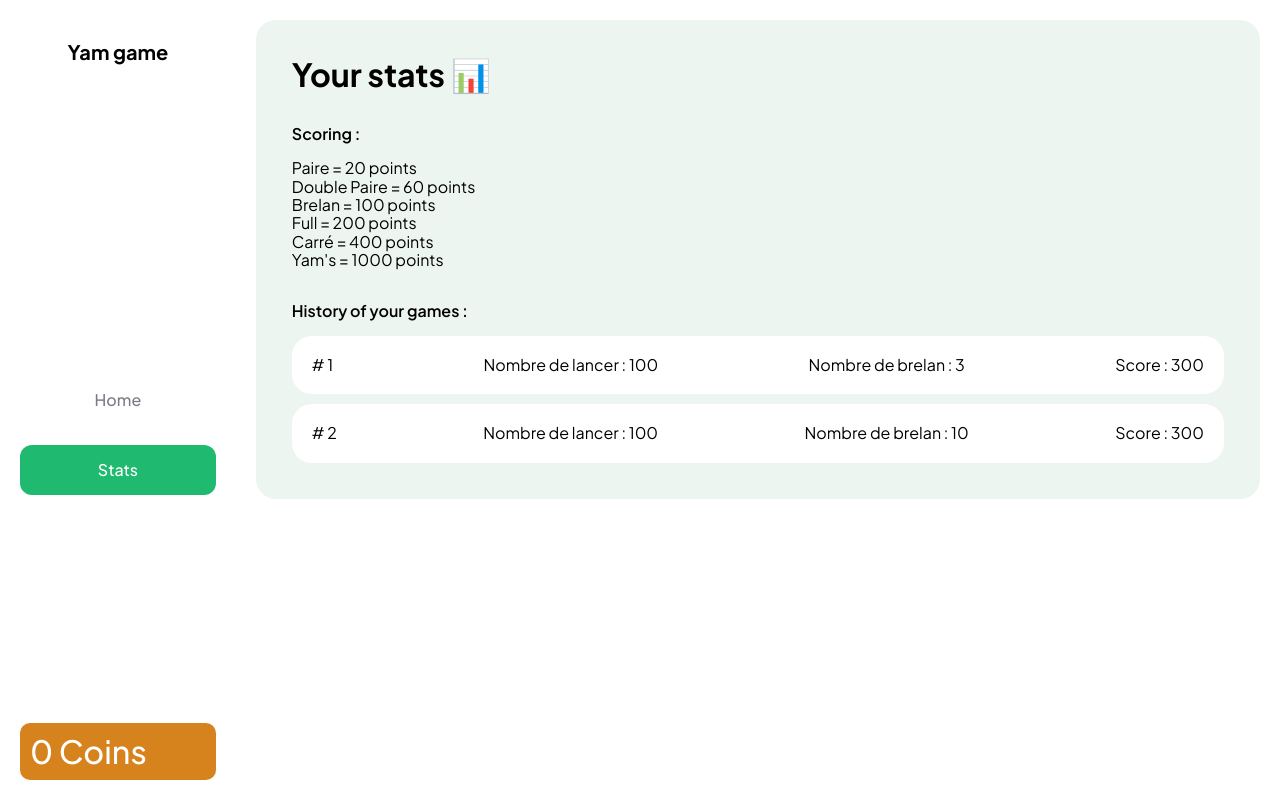
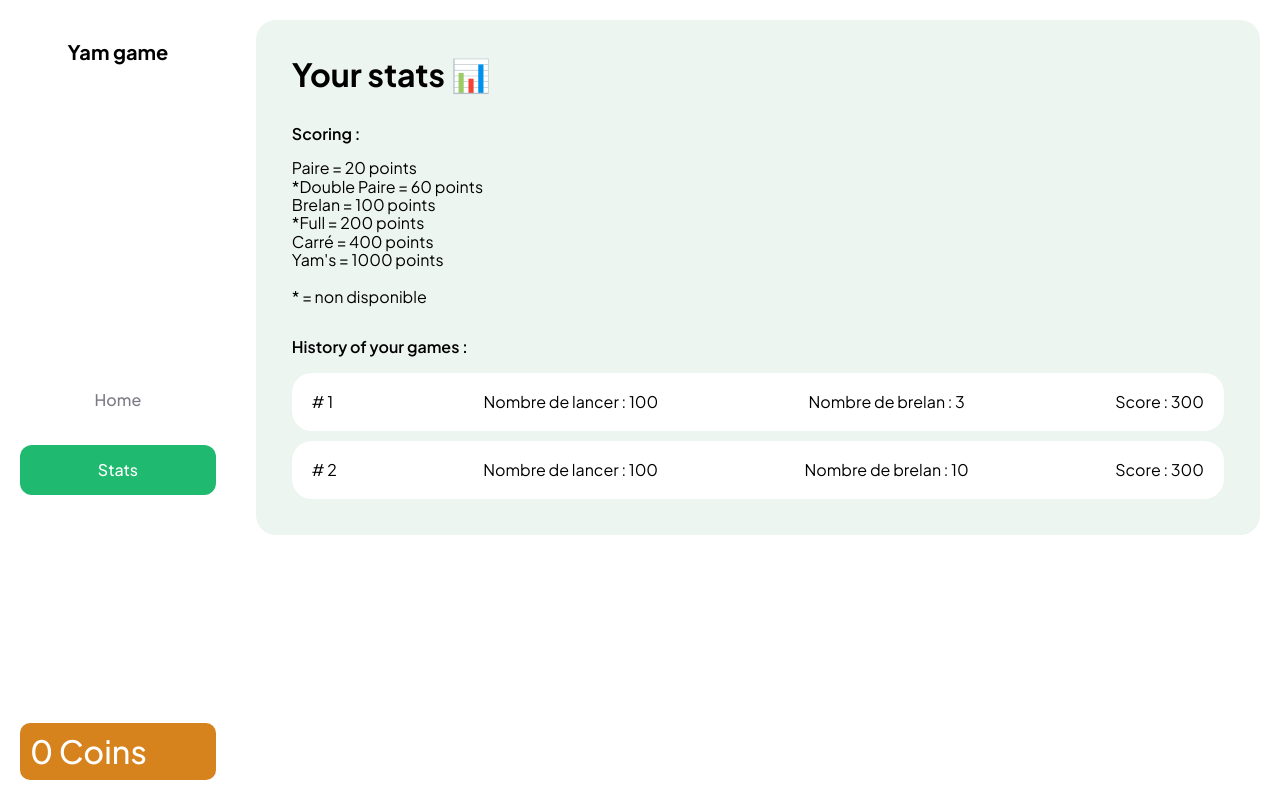
Before and after one commit to P4tt4te/yam-game, a React (Create React App) app: page /stats in a window 1280 px wide. Built offline with nearby package versions, Linux system fonts and the light colour scheme.

Commit message:
Update StatsView.jsx

```diff
--- a/src/Views/StatsView.jsx
+++ b/src/Views/StatsView.jsx
@@ -45,11 +45,12 @@ export const StatsView = () => {
       <div>
         <StatsViewSubtitle>Scoring :</StatsViewSubtitle>
         <p>Paire = 20 points</p>
-        <p>Double Paire = 60 points</p>
+        <p>*Double Paire = 60 points</p>
         <p>Brelan = 100 points</p>
-        <p>Full = 200 points</p>
+        <p>*Full = 200 points</p>
         <p>Carré = 400 points</p>
         <p>Yam's = 1000 points</p>
+        <p><br />* = non disponible</p>
       </div>
       <StatsViewSubtitle>History of your games :</StatsViewSubtitle>
       <StatsViewListContainer>
```
